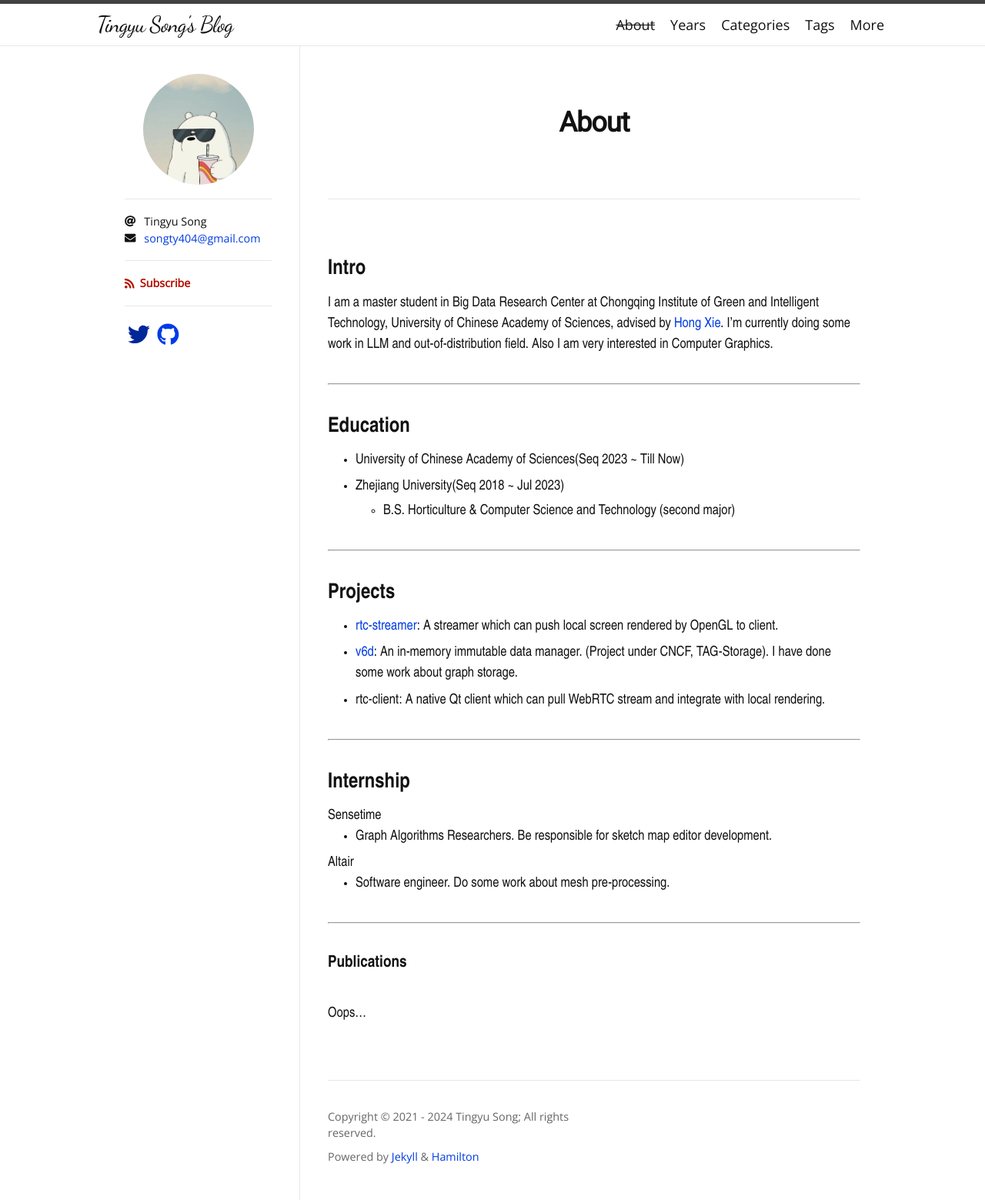
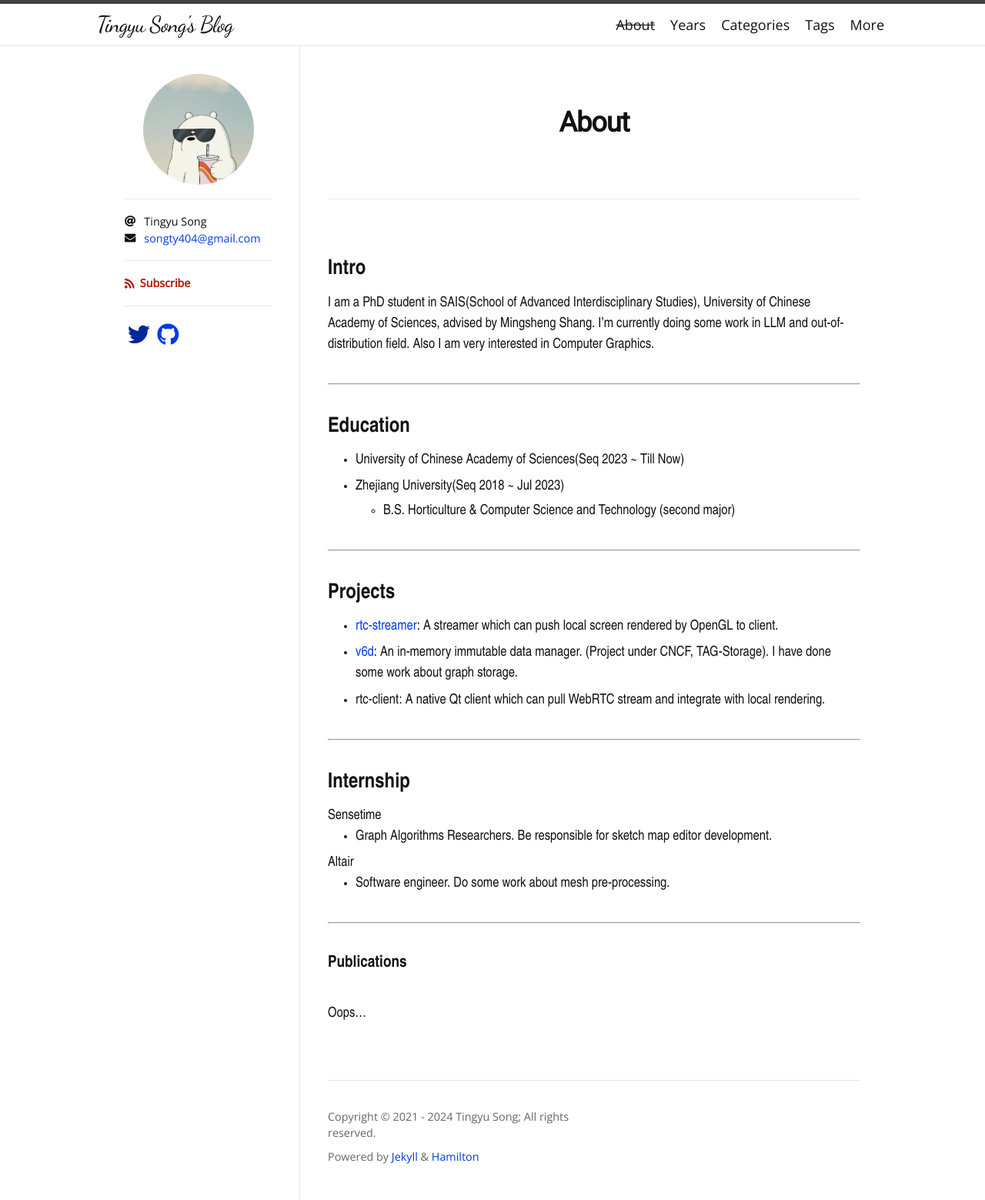
Before and after one commit to SighingSnow/sighingsnow.github.io, a Jekyll site: the page built from about.md, in a window 1280 px wide. Shown: the whole page at 77% size. Built offline with Jekyll 4.4.1, drawn with Linux system fonts in a browser that asks for light colours; nearby versions of some CDN libraries; some web fonts are replaced.

Commit message:
.
Signed-off-by: SighingSnow <songtingyu220@gmail.com>

```diff
--- a/about.md
+++ b/about.md
@@ -6,7 +6,7 @@ permalink: /about/
 
 ## Intro
 
-I am a master student in Big Data Research Center at Chongqing Institute of Green and Intelligent Technology, University of Chinese Academy of Sciences, advised by [Hong Xie](https://hongxie.github.io/). I'm currently doing some work in LLM and out-of-distribution field. Also I am very interested in Computer Graphics.
+I am a PhD student in SAIS(School of Advanced Interdisciplinary Studies), University of Chinese Academy of Sciences, advised by Mingsheng Shang. I'm currently doing some work in LLM and out-of-distribution field. Also I am very interested in Computer Graphics.
 
 ---
 
```
Also changed, not shown: 1 other file.
